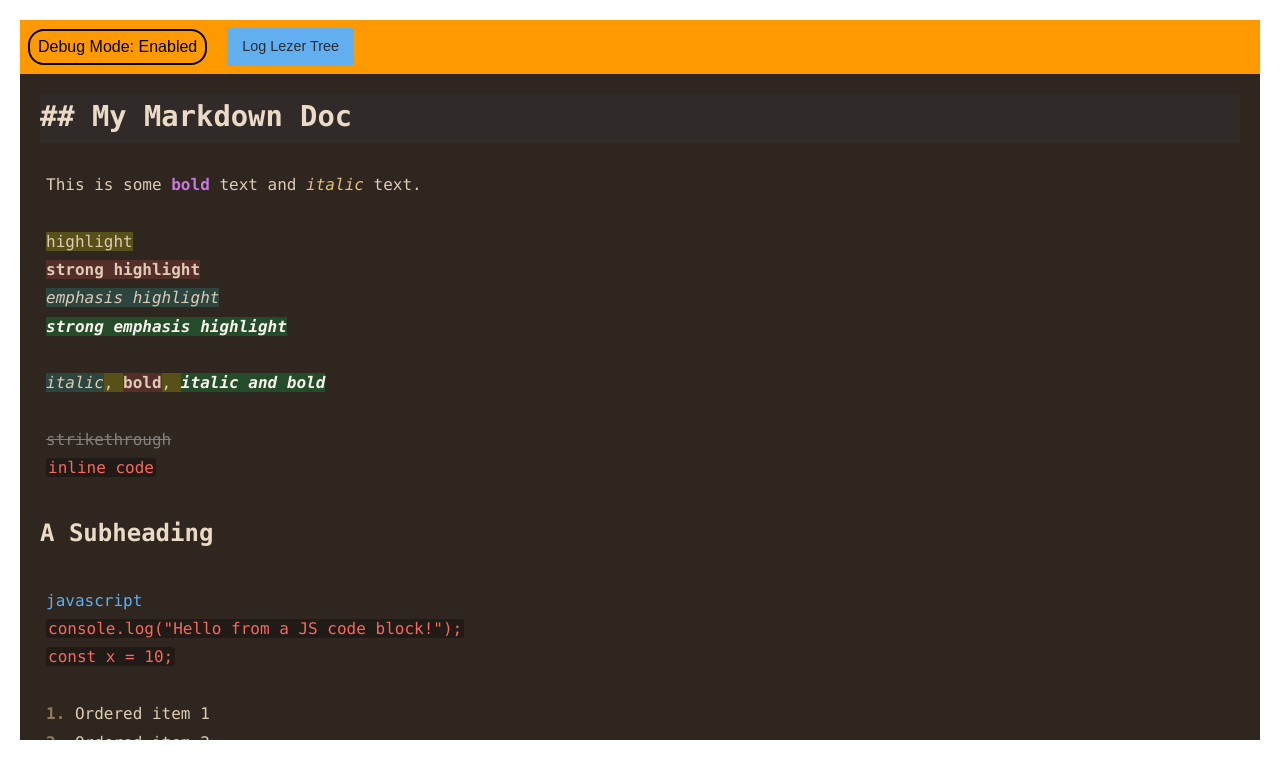
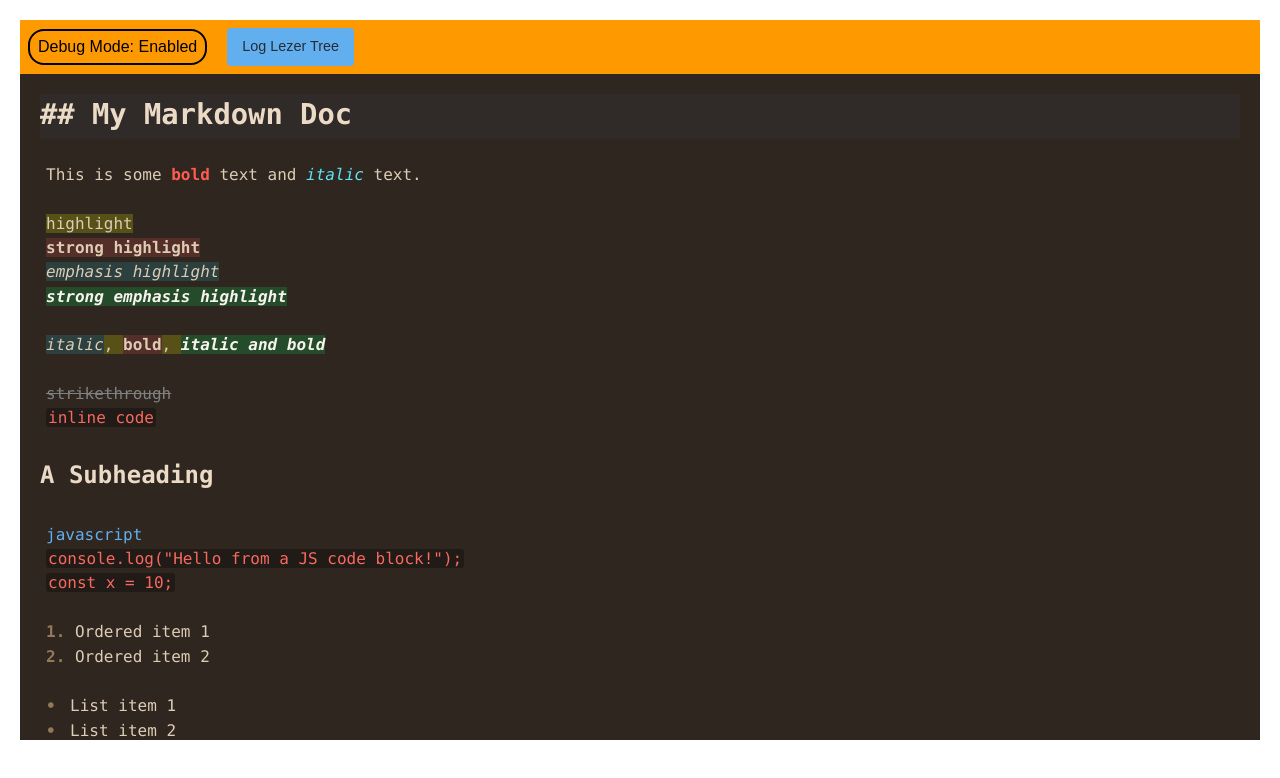
Before and after one commit to harshp2008/obsidianite, a React (Vite) app: page / in a window 1280 px wide. Shown: the top 778 px of the page. Built offline with nearby package versions, Linux system fonts and the light colour scheme.

Commit message:
changed colors for bold and italics

```diff
--- a/src/EditorCore/Extensions/editor/style/constant.css
+++ b/src/EditorCore/Extensions/editor/style/constant.css
@@ -4,7 +4,7 @@
   --editor-text-color: hsl(34, 38%, 79%); /* Your main editor text color (e.g., from your screenshots) */
   --cm-inactive-color: hsl(0, 0%, 40%); /* Color for the inactive list bullet */
 
-  --line-spacing: 0.5em;
+  --line-spacing: 4px;
 
   /*  Headings */
   --cm-header-color: hsl(32, 48%, 85%);
@@ -20,8 +20,8 @@
   --cm-h6-size: 0.8em; /* Color for the header 6 */
 
   /* Text Styling */
-  --cm-strong-color: hsl(286, 60%, 67%);
-  --cm-emphasis-color: hsl(39, 67%, 69%);
+  --cm-strong-color: rgb(253, 93, 81);
+  --cm-emphasis-color: hsl(188, 91%, 67%);
 
   --cm-strikethrough-color: hsl(0, 0%, 50%);
   --cm-strikethrough-selection-bg: hsla(339, 23%, 25%, 0.85);
@@ -70,7 +70,7 @@
   --cm-strong-highlight-bg: hsla(0, 84%, 63% , 20%); /* Strong highlight background - maroon/burgundy */
   --cm-strong-highlight-color: --editor-text-color; /* Strong highlight text color */
 
-  --cm-emphasis-highlight-bg: hsla(180, 64%, 46%, 20%); /* Emphasis highlight background - teal/blue-green */
+  --cm-emphasis-highlight-bg: hsla(188, 64%, 46%, 20%); /* Emphasis highlight background - teal/blue-green */
   --cm-emphasis-highlight-color: --editor-text-color; /* Emphasis highlight text color */
 
   --cm-strong-emphasis-highlight-bg: hsla(143, 100%, 50%, 0.175); /* Strong+Emphasis highlight - similar to emphasis */
```
